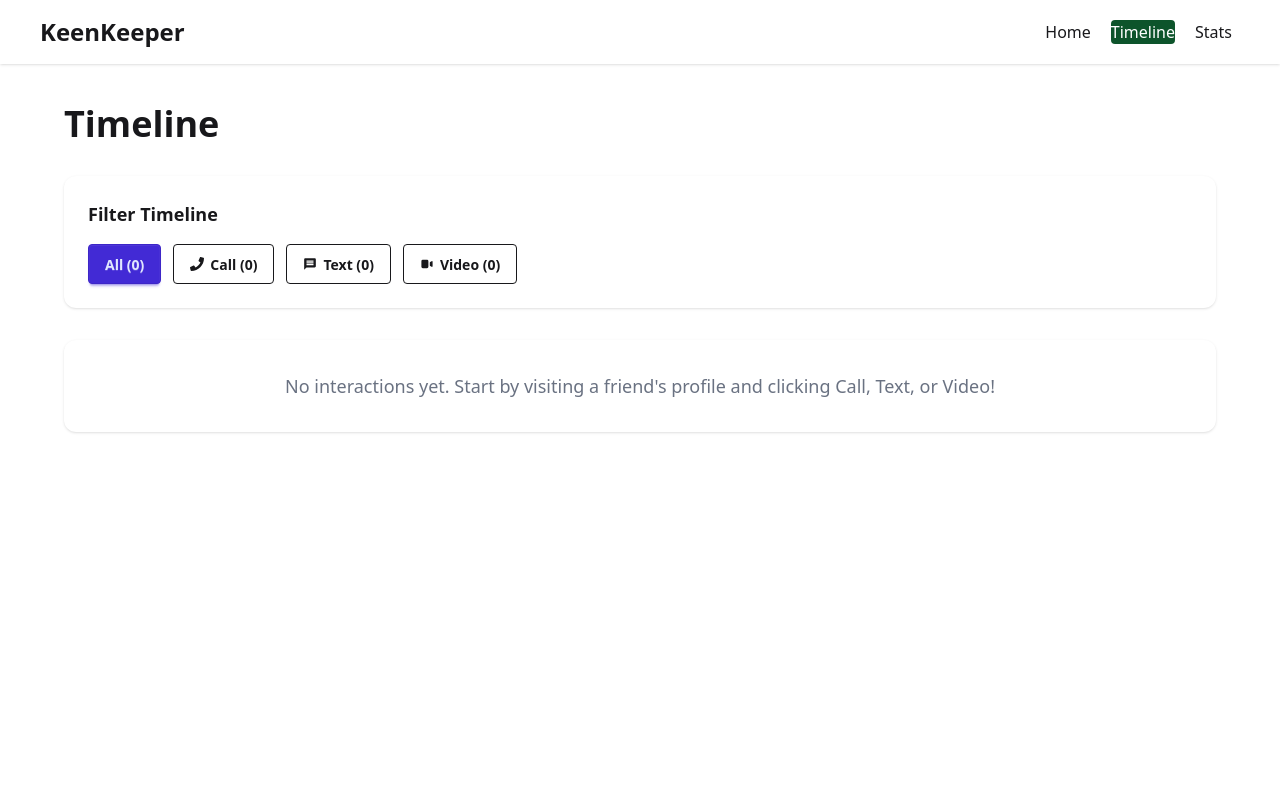
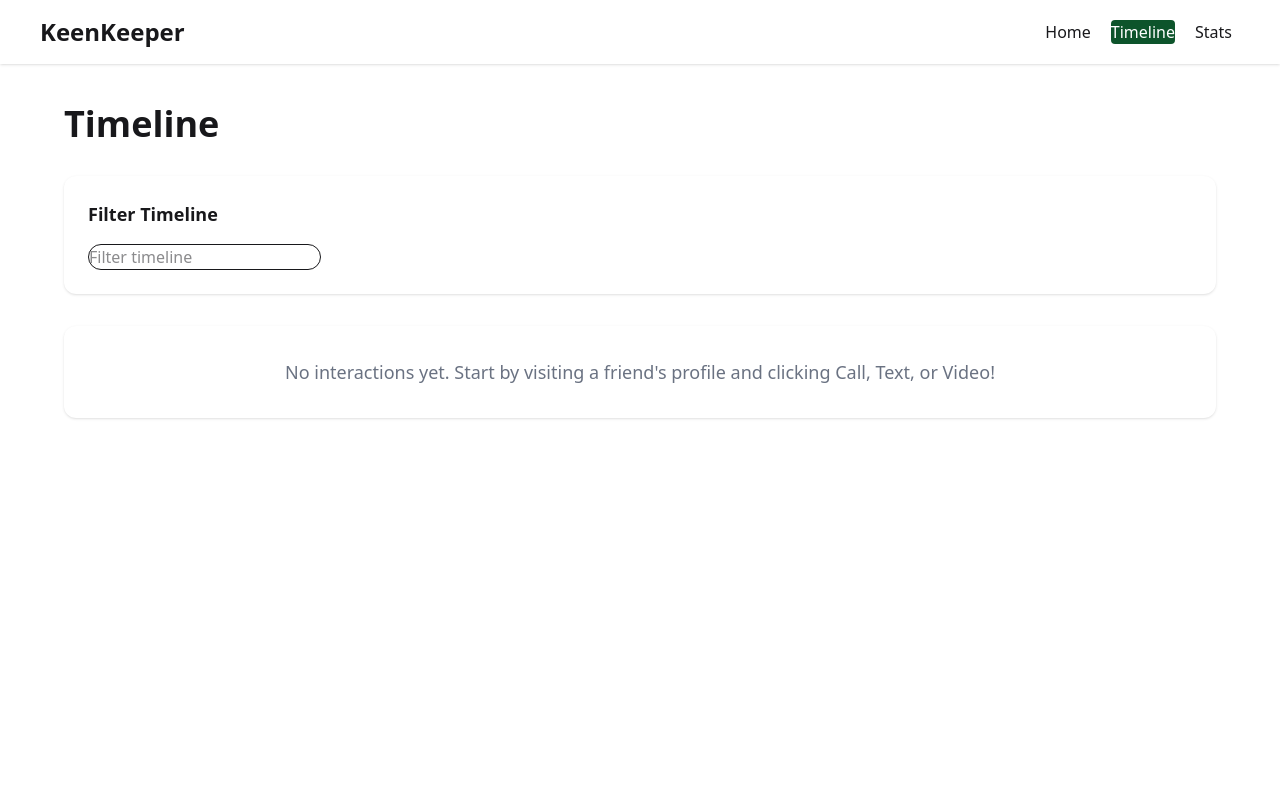
Before and after one commit to omi1739/Assignment-7, a Next.js app: page /timeline in a window 1280 px wide. Shown: the top 800 px of the page. Built offline with nearby package versions, Linux system fonts and the light colour scheme.

Commit message:
fix the stats part and now showing pie chart

```diff
--- a/src/app/ClientWrapper.jsx
+++ b/src/app/ClientWrapper.jsx
@@ -3,9 +3,5 @@
 import { InteractionsProvider } from "@/context/InteractionsContext";
 
 export default function ClientWrapper({ children }) {
-  return (
-    <InteractionsProvider>
-      {children}
-    </InteractionsProvider>
-  );
+  return <InteractionsProvider>{children}</InteractionsProvider>;
 }
--- a/src/app/friends/[friendId]/page.jsx
+++ b/src/app/friends/[friendId]/page.jsx
@@ -208,6 +208,6 @@ const FriendDetailsPage = ({ params }) => {
       </div>
     </div>
   );
-}
+};
 
 export default FriendDetailsPage;
--- a/src/app/layout.js
+++ b/src/app/layout.js
@@ -35,8 +35,8 @@ export default function RootLayout({ children }) {
           </ClientWrapper>
 
         </main>
-        <Footer/>
-        </body>
+        <Footer />
+      </body>
     </html>
   );
 }
--- a/src/app/stats/page.jsx
+++ b/src/app/stats/page.jsx
@@ -110,8 +110,6 @@ const StatsPage = () => {
     <div className="w-[90%] mx-auto py-10 min-h-screen">
       <h1 className="text-4xl font-bold mb-8">Friendship Analytics</h1>
 
-
-
       {/* Pie Chart Section */}
       {chartData.length > 0 && (
         <div className="bg-white shadow rounded-xl p-8 mb-8">
--- a/src/app/timeline/page.jsx
+++ b/src/app/timeline/page.jsx
@@ -15,11 +15,11 @@ const TimelinePage = () => {
   const getInteractionIcon = (type) => {
     switch (type) {
       case "call":
-        return <FaPhone className="text-blue-600" />;
+        return <FaPhone className="text-blue-800" />;
       case "text":
-        return <MdMessage className="text-green-600" />;
+        return <MdMessage className="text-green-900" />;
       case "video":
-        return <HiVideoCamera className="text-purple-600" />;
+        return <HiVideoCamera className="text-purple-800" />;
       default:
         return null;
     }
@@ -38,10 +38,10 @@ const TimelinePage = () => {
     }
   };
 
-  // Filter interactions based on selected filter
+
   const filteredInteractions = getFilteredInteractions(filter);
 
-  // Get count of each interaction type
+
   const getCounts = () => {
     return {
       all: interactions.length,
@@ -66,43 +66,10 @@ const TimelinePage = () => {
     <div className="w-[90%] mx-auto py-10 min-h-screen">
       <h1 className="text-4xl font-bold mb-8">Timeline</h1>
 
-      {/* Filter Timeline Section */}
+
       <div className="bg-white shadow rounded-xl p-6 mb-8">
         <h3 className="font-semibold text-lg mb-4">Filter Timeline</h3>
-        <div className="flex flex-wrap gap-3">
-          <button
-            onClick={() => setFilter("all")}
-            className={`btn ${
-              filter === "all" ? "btn-primary" : "btn-outline"
-            }`}
-          >
-            All ({counts.all})
-          </button>
-          <button
-            onClick={() => setFilter("call")}
-            className={`btn ${
-              filter === "call" ? "btn-primary" : "btn-outline"
-            }`}
-          >
-            <FaPhone /> Call ({counts.call})
-          </button>
-          <button
-            onClick={() => setFilter("text")}
-            className={`btn ${
-              filter === "text" ? "btn-primary" : "btn-outline"
-            }`}
-          >
-            <MdMessage /> Text ({counts.text})
-          </button>
-          <button
-            onClick={() => setFilter("video")}
-            className={`btn ${
-              filter === "video" ? "btn-primary" : "btn-outline"
-            }`}
-          >
-            <HiVideoCamera /> Video ({counts.video})
-          </button>
-        </div>
+            <input type="text" placeholder="Filter timeline" className="border rounded-2xl"/>
       </div>
 
       {filteredInteractions.length === 0 ? (
@@ -117,17 +84,17 @@ const TimelinePage = () => {
           {filteredInteractions.map((interaction) => (
             <div
               key={interaction.id}
-              className="bg-white border-2 border-dashed border-blue-400 rounded-lg p-4 hover:shadow-md transition-shadow"
+              className="bg-white border-2 bg-gray-100 rounded-lg p-4 hover:shadow-md transition-shadow"
             >
               <div className="flex items-start gap-4">
-                {/* Icon */}
+
                 <div className="shrink-0 mt-1">
                   <div className="flex items-center justify-center w-10 h-10 bg-gray-100 rounded-full">
                     {getInteractionIcon(interaction.type)}
                   </div>
                 </div>
 
-                {/* Content */}
+
                 <div className="grow">
                   <div className="flex items-center gap-2 mb-1">
                     <span className="font-semibold text-lg">
--- /dev/null
+++ b/src/components/homepage/Friends_Part.jsx
@@ -0,0 +1,39 @@
+import friends from "@/data/friends.json";
+import  Image  from "next/image";
+import Link from "next/link";
+
+const Friends_Part = () => {
+  console.log(friends);
+  return (
+    <div className="mt-15">
+        <h1 className="text-center" >Your Friends</h1>
+      <div className=" w-[90%] mx-auto  grid grid-cols-1 justify-center items-center md:grid-cols-2 lg:grid-cols-4 gap-5">
+
+
+        {friends.map((friend) => (
+          <Link href={`/friends/${friend.id}`}>
+          <div key={friend.id} className="w-full h-full bg-amber-200 flex flex-col justify-center items-center rounded-2xl ">
+            <Image
+              src={friend.picture}
+              alt={friend.name}
+              width={70}
+              height={70}
+              className="text-3xl font-bold rounded-full mt-4"
+            />
+
+            <h1 className="text-2xl font-medium mt-2">{friend.name}</h1>
+
+            <p className="text-[#64748B] mt-2">{friend.days_since_contact} days ago</p>
+
+            <p className="bg-green-200 mt-2 rounded-4xl px-2 py-1">{friend.relation}</p>
+
+            <p className={`${friend.status === 'overdue' ? 'bg-red-600' : friend.status === 'on-track' ? 'bg-green-900' : friend.status === 'almost due' ? 'bg-amber-400' : "" } text-white mt-2 mb-4 px-2 py-1 rounded-4xl `}>{friend.status}</p>
+
+          </div></Link>
+        ))}
+      </div>
+    </div>
+  );
+};
+
+export default Friends_Part;
```
